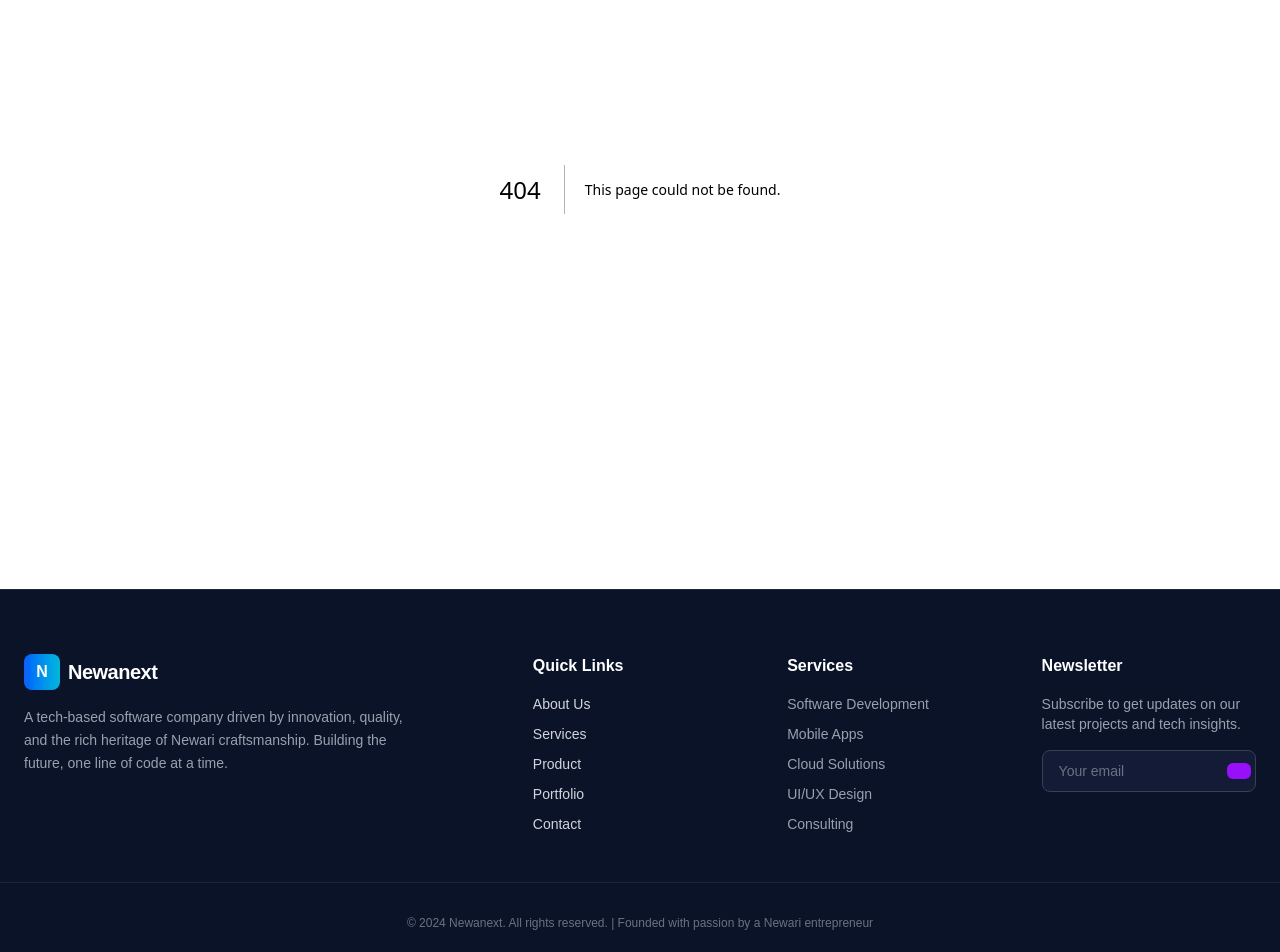
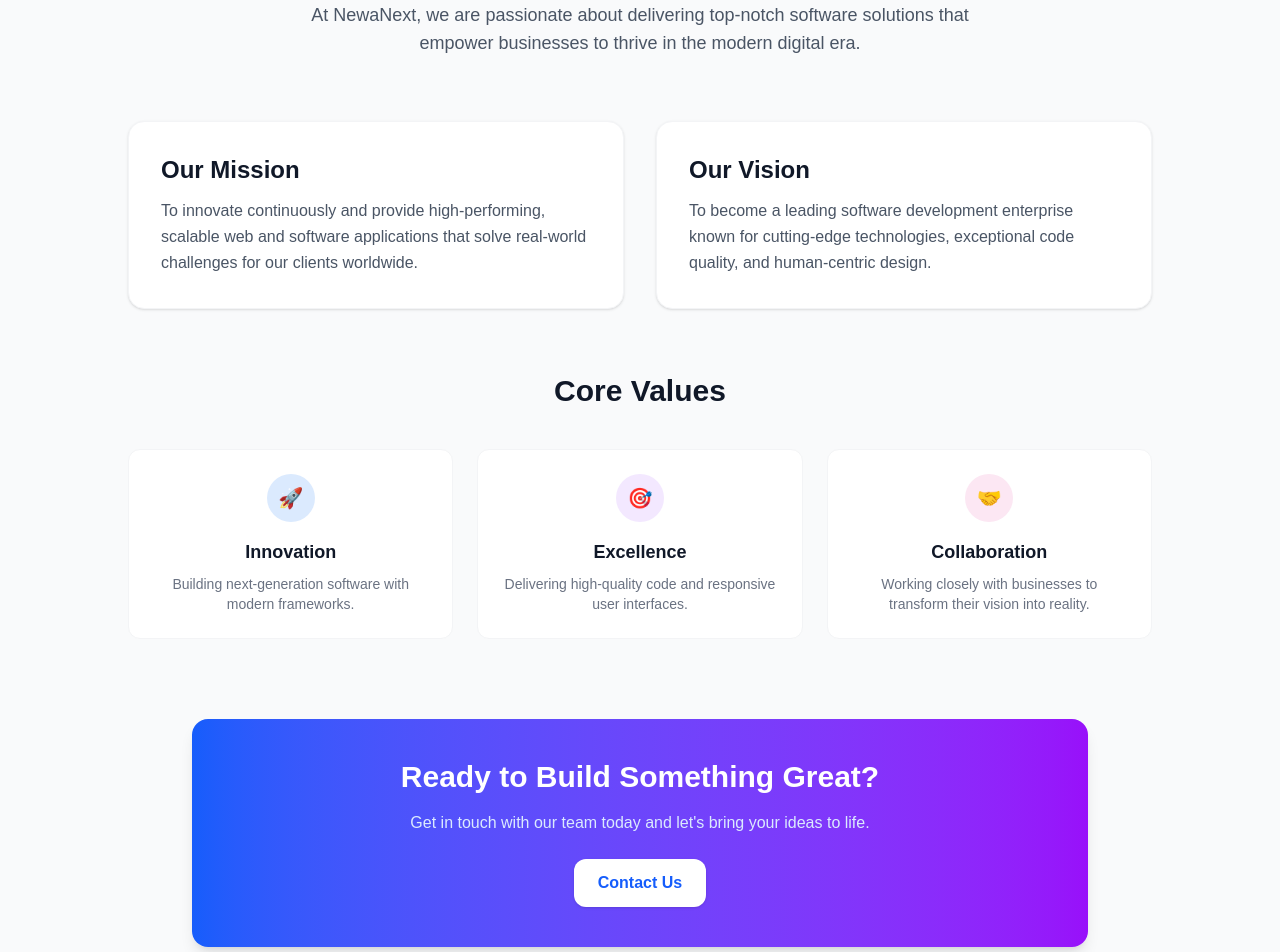
Before and after one commit to headlet/newanext, a Next.js app: page /about in a window 1280 px wide. Before the commit this address had no page. Shown: the part 280-1232 px from the top of the page. Built offline with nearby package versions, Linux system fonts and the light colour scheme.

Commit message:
aboutPageIsAdded

```diff
--- /dev/null
+++ b/app/about/page.tsx
@@ -0,0 +1,86 @@
+import Link from "next/link";
+
+export default function AboutPage() {
+  return (
+    <main className="min-h-screen bg-gray-50 py-16 px-4 sm:px-6 lg:px-8">
+      {/* Hero Section */}
+      <section className="max-w-4xl mx-auto text-center space-y-4">
+        <h1 className="text-4xl sm:text-5xl font-extrabold tracking-tight leading-snug bg-gradient-to-r from-blue-600 via-purple-600 to-pink-500 bg-clip-text text-transparent">
+          Crafting Digital Excellence Since Day One
+        </h1>
+        <p className="text-lg text-gray-600 max-w-2xl mx-auto">
+          At NewaNext, we are passionate about delivering top-notch software solutions that empower businesses to thrive in the modern digital era.
+        </p>
+      </section>
+
+      {/* Mission & Vision Section */}
+      <section className="max-w-5xl mx-auto mt-16 grid grid-cols-1 md:grid-cols-2 gap-8">
+        <div className="bg-white p-8 rounded-2xl shadow-sm border border-gray-100 hover:shadow-md transition-shadow">
+          <h2 className="text-2xl font-bold text-gray-900 mb-3">Our Mission</h2>
+          <p className="text-gray-600 leading-relaxed">
+            To innovate continuously and provide high-performing, scalable web and software applications that solve real-world challenges for our clients worldwide.
+          </p>
+        </div>
+
+        <div className="bg-white p-8 rounded-2xl shadow-sm border border-gray-100 hover:shadow-md transition-shadow">
+          <h2 className="text-2xl font-bold text-gray-900 mb-3">Our Vision</h2>
+          <p className="text-gray-600 leading-relaxed">
+            To become a leading software development enterprise known for cutting-edge technologies, exceptional code quality, and human-centric design.
+          </p>
+        </div>
+      </section>
+
+      {/* Core Values Section */}
+      <section className="max-w-5xl mx-auto mt-16">
+        <h2 className="text-3xl font-bold text-center text-gray-900 mb-10">
+          Core Values
+        </h2>
+        <div className="grid grid-cols-1 sm:grid-cols-3 gap-6">
+          <div className="bg-white p-6 rounded-xl border border-gray-100 text-center">
+            <div className="w-12 h-12 mx-auto mb-4 bg-blue-100 text-blue-600 rounded-full flex items-center justify-center font-bold text-xl">
+              🚀
+            </div>
+            <h3 className="font-semibold text-lg text-gray-900">Innovation</h3>
+            <p className="text-gray-500 text-sm mt-2">
+              Building next-generation software with modern frameworks.
+            </p>
+          </div>
+
+          <div className="bg-white p-6 rounded-xl border border-gray-100 text-center">
+            <div className="w-12 h-12 mx-auto mb-4 bg-purple-100 text-purple-600 rounded-full flex items-center justify-center font-bold text-xl">
+              🎯
+            </div>
+            <h3 className="font-semibold text-lg text-gray-900">Excellence</h3>
+            <p className="text-gray-500 text-sm mt-2">
+              Delivering high-quality code and responsive user interfaces.
+            </p>
+          </div>
+
+          <div className="bg-white p-6 rounded-xl border border-gray-100 text-center">
+            <div className="w-12 h-12 mx-auto mb-4 bg-pink-100 text-pink-600 rounded-full flex items-center justify-center font-bold text-xl">
+              🤝
+            </div>
+            <h3 className="font-semibold text-lg text-gray-900">Collaboration</h3>
+            <p className="text-gray-500 text-sm mt-2">
+              Working closely with businesses to transform their vision into reality.
+            </p>
+          </div>
+        </div>
+      </section>
+
+      {/* Call to Action */}
+      <section className="max-w-4xl mx-auto mt-20 text-center bg-gradient-to-r from-blue-600 to-purple-600 text-white rounded-2xl p-10 shadow-lg">
+        <h2 className="text-3xl font-bold mb-4">Ready to Build Something Great?</h2>
+        <p className="text-blue-100 mb-6 max-w-xl mx-auto">
+          Get in touch with our team today and let's bring your ideas to life.
+        </p>
+        <Link
+          href="/contact"
+          className="inline-block bg-white text-blue-600 font-semibold px-6 py-3 rounded-xl shadow hover:bg-gray-100 transition-colors"
+        >
+          Contact Us
+        </Link>
+      </section>
+    </main>
+  );
+}
```
